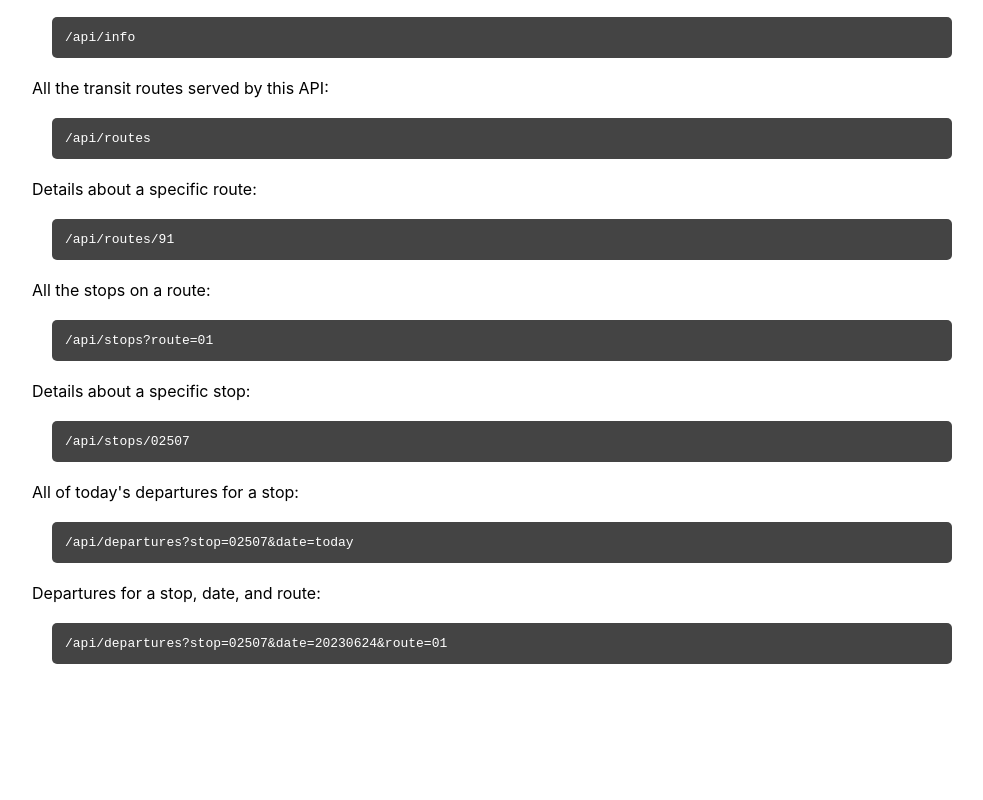
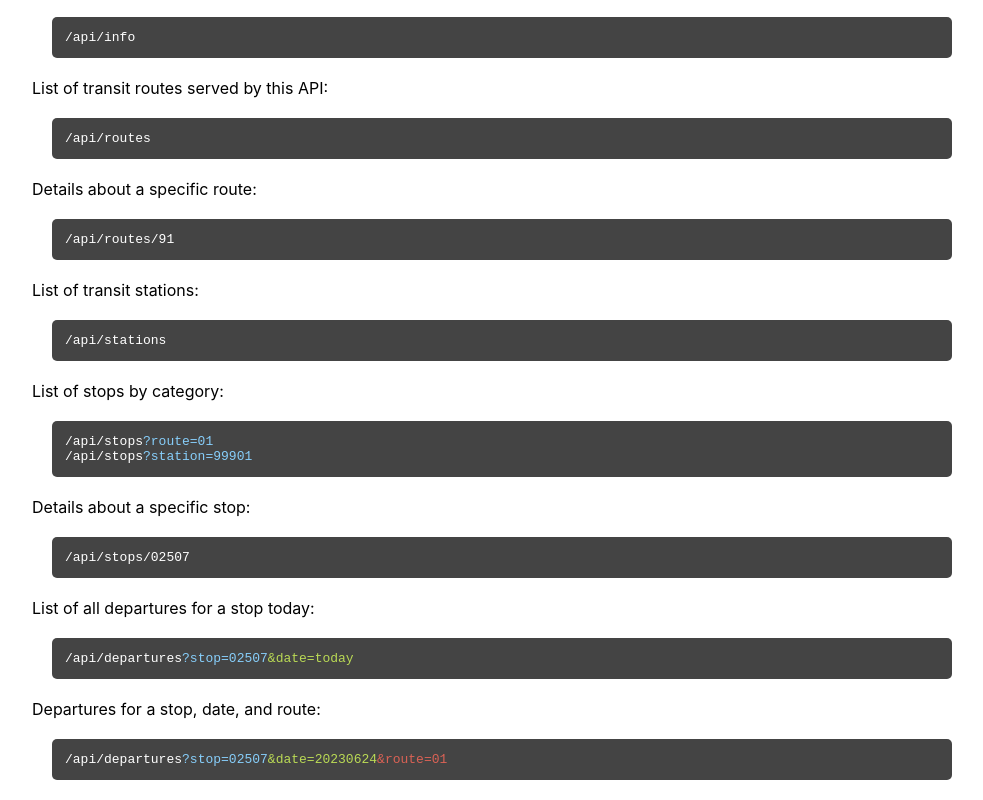
Before and after one commit to danimal-johnson/transit-board-be, a website: page src/public/index.html in a window 1280 px wide. Shown: the part 572-1372 px from the top of the page, without its empty margins (138-1121 px from the left). Before the commit the page ends 1256 px from the top, so only its background shows below. Drawn offline with Linux system fonts and the light colour scheme.

Commit message:
Add stations to documents. Code cleanup.

```diff
--- a/src/data/models/models.ts
+++ b/src/data/models/models.ts
@@ -123,11 +123,10 @@ async function getAllStations(/* db: Knex */):
   try {
     const records: DatabaseRecord[] = await db.select('parent_station')
       .from('stops')
-      .whereNotNull('parent_station');
-      // .unique(); // Why does this throw an error?
+      .whereNotNull('parent_station')
+      .distinct();
 
     const referencedStops = records.map(record => record.parent_station);
-    console.log("referencedStops =", referencedStops);
 
     return db('stops')
       .whereIn('stop_id', referencedStops)
--- a/src/public/index.html
+++ b/src/public/index.html
@@ -40,7 +40,7 @@
       /api/info
     </div>
 
-    All the transit routes served by this API:
+    List of transit routes served by this API:
     <div class="example">
       /api/routes
     </div>
@@ -50,9 +50,15 @@
       /api/routes/91
     </div>
 
-    All the stops on a route:
+    List of transit stations:
     <div class="example">
-      /api/stops?route=01
+      /api/stations
+    </div>
+
+    List of stops by category:
+    <div class="example">
+      /api/stops<span class="b">?route=01</span><br>
+      /api/stops<span class="b">?station=99901</span>
     </div>
 
     Details about a specific stop:
@@ -60,14 +66,14 @@
       /api/stops/02507
     </div>
 
-    All of today's departures for a stop:
+    List of all departures for a stop today:
     <div class="example">
-      /api/departures?stop=02507&date=today
+      /api/departures<span class="b">?stop=02507</span><span class="g">&date=today</span>
     </div>
 
     Departures for a stop, date, and route:
     <div class="example">
-      /api/departures?stop=02507&date=20230624&route=01
+      /api/departures<span class="b">?stop=02507</span><span class="g">&date=20230624</span><span class="r">&route=01</span>
     </div>
   </div>
 </body>
--- a/src/public/style.css
+++ b/src/public/style.css
@@ -24,3 +24,13 @@ body {
   border-radius: 5px;
   font-family: monospace;
 }
+
+.b {
+  color: lightskyblue;
+}
+.g {
+  color: #bada55;
+}
+.r {
+  color: #da6255;
+}
```
Also changed, not shown: docs/endpoints.md (+11 -6 lines).
